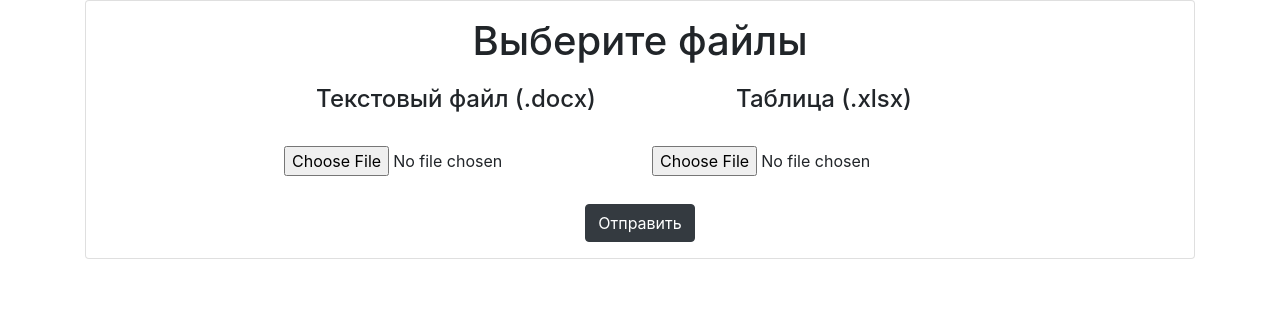
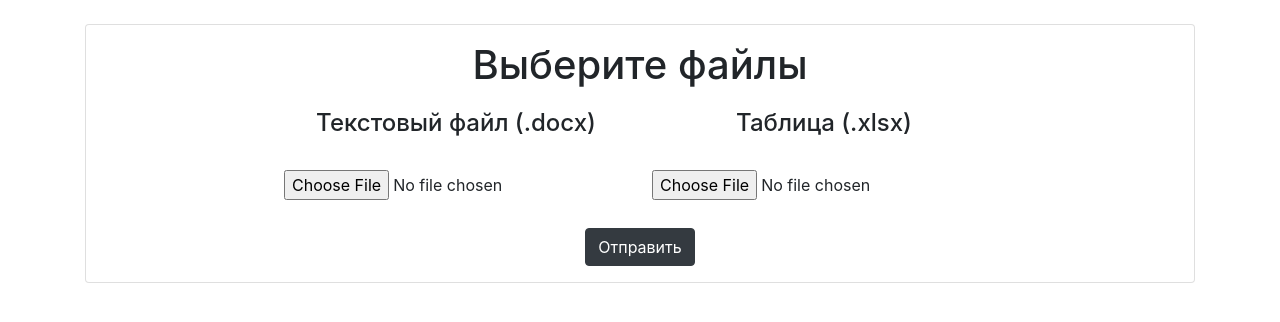
Before and after one commit to isbushcar/doc_filler, a Django app: page / in a window 1280 px wide. Shown: the part 56-378 px from the top of the page. Run offline with Django 4.2, Linux system fonts and the light colour scheme; some libraries are stand-ins or nearby versions.

Commit message:
Add minor cosmetic improvement

```diff
--- a/doc_filler/templates/doc_filler/doc_processor/home.html
+++ b/doc_filler/templates/doc_filler/doc_processor/home.html
@@ -1,6 +1,6 @@
 {% extends "doc_filler/base_generic.html" %}
 {% block content %}
-<main role="main" class="container">
+<main role="main" class="container mt-4">
     <div class="card align-items-center w-100 p-3 text-center">
         <h1>Выберите файлы</h1>
         <form method="post" enctype="multipart/form-data">
--- a/doc_filler/templates/doc_filler/doc_processor/task_failed.html
+++ b/doc_filler/templates/doc_filler/doc_processor/task_failed.html
@@ -1,7 +1,7 @@
 {% extends "doc_filler/base_generic.html" %}
 {% load static %}
 {% block content %}
-    <main role="main" class="container">
+    <main role="main" class="container mt-4">
         <div class="card align-items-center w-100 p-3 text-center">
             <h3>Что-то пошло не так. Убедитесь, что используете правильный формат файлов.
                 Также вы можете <a href="https://t.me/isbushcar">сообщить об ошибке</a>.</h3>
--- a/doc_filler/templates/doc_filler/doc_processor/task_pending.html
+++ b/doc_filler/templates/doc_filler/doc_processor/task_pending.html
@@ -5,7 +5,7 @@
             location.reload();
         }, 1000)
     </script>
-    <main role="main" class="container">
+    <main role="main" class="container mt-4">
         <div class="card align-items-center w-100 p-3 text-center">
             <h3>Документ собирается, подождите...</h3>
         </div>
--- a/doc_filler/templates/doc_filler/doc_processor/task_succeed.html
+++ b/doc_filler/templates/doc_filler/doc_processor/task_succeed.html
@@ -1,6 +1,6 @@
 {% extends "doc_filler/base_generic.html" %}
 {% block content %}
-    <main role="main" class="container">
+    <main role="main" class="container mt-4">
         <div class="card align-items-center w-100 p-3 text-center">
             <h3>Получилось! Скачать файл можно по <a href="{{ file_link }}">ссылке</a>.</h3>
             <h3><a href="/">Сгенерировать еще один?</a></h3>
```
